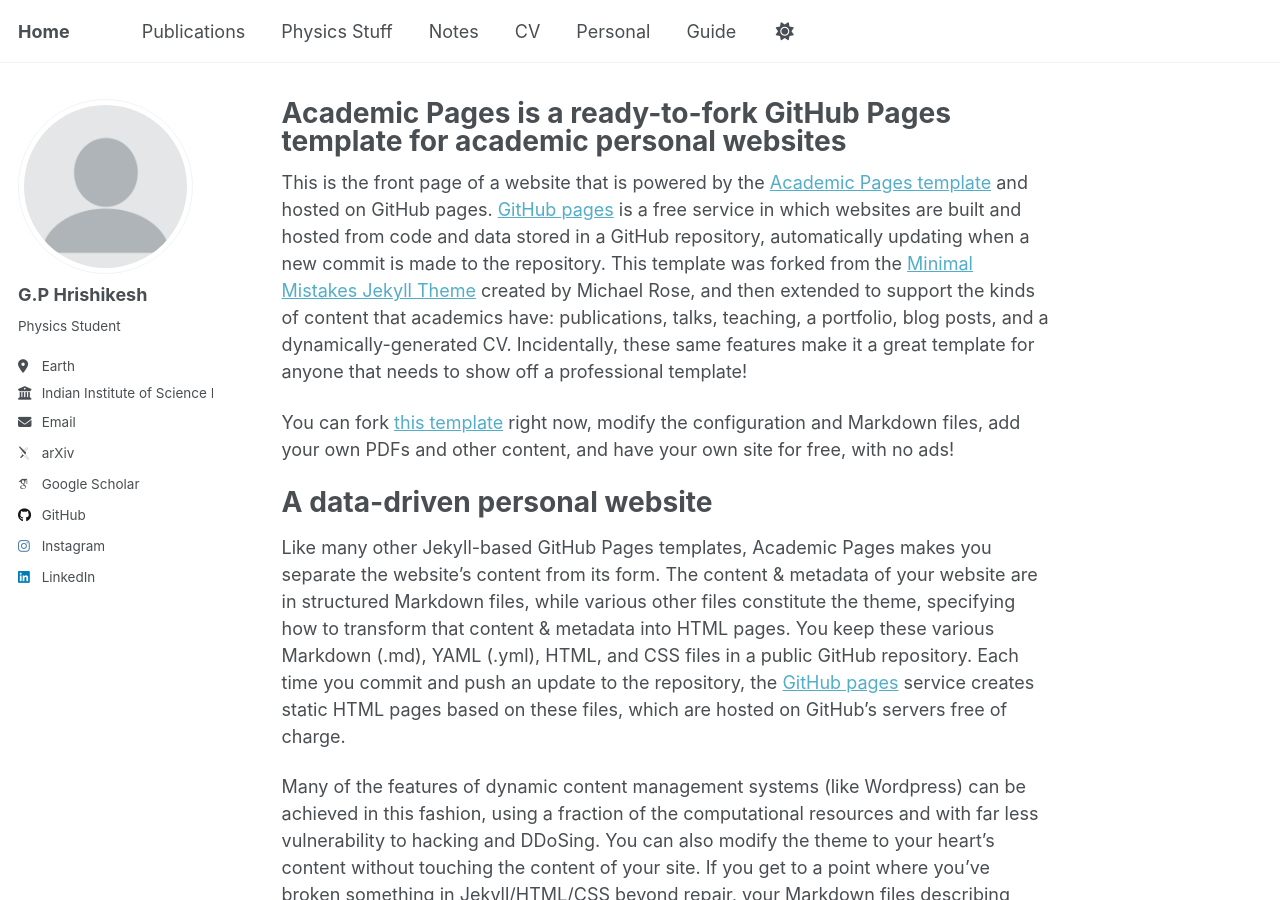
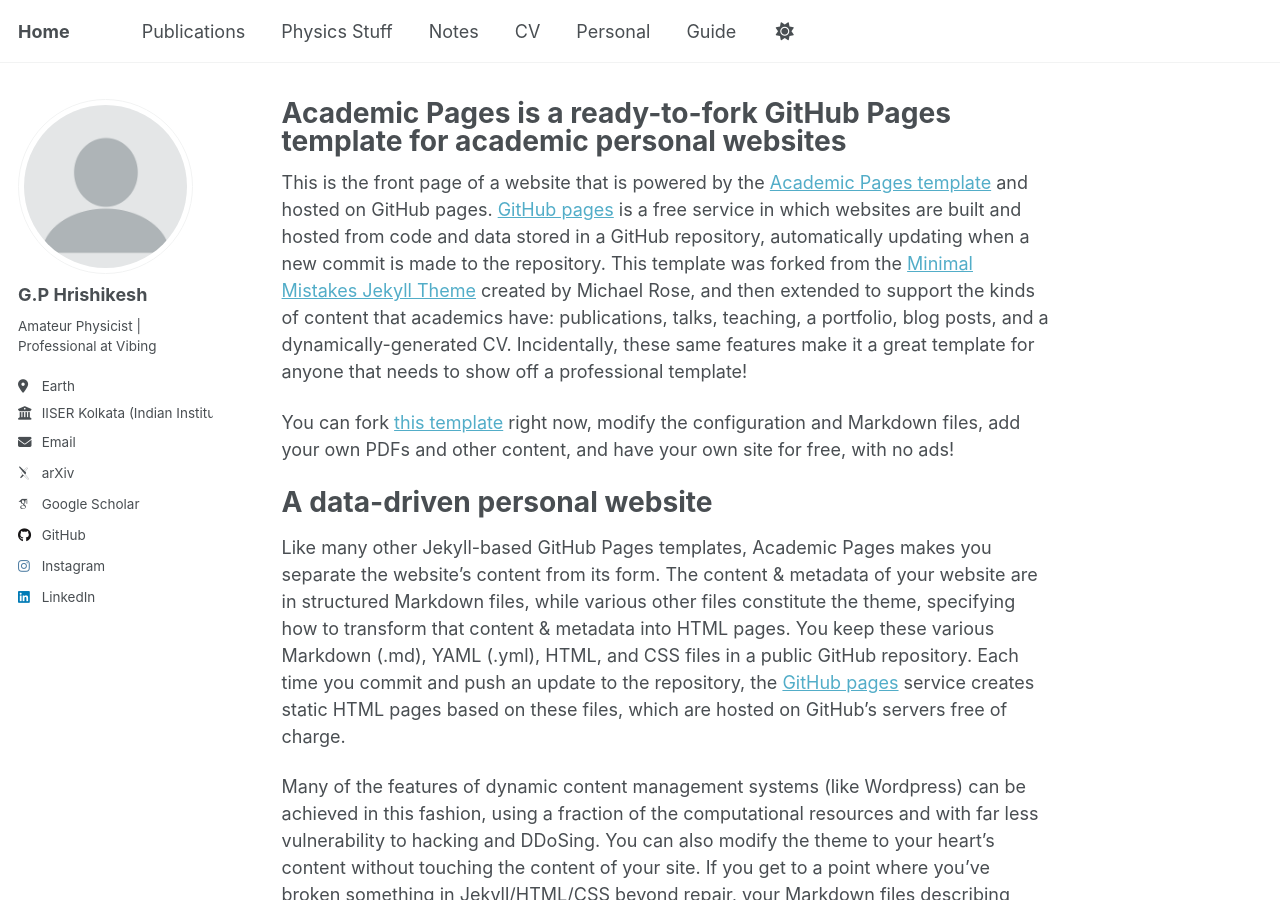
Before and after one commit to gphrishi/gphrishi.github.io, a Jekyll site: the page built from _pages/about.md, in a window 1280 px wide and 900 px high. Built offline with Jekyll 4.4.1, drawn with Linux system fonts in a browser that asks for light colours; some web fonts are replaced; a script that is not in the unit is left out.

Commit message:
_config.yml

```diff
--- a/_config.yml
+++ b/_config.yml
@@ -25,9 +25,9 @@
   avatar           : "profile.png"
   name             : "G.P Hrishikesh"
   pronouns         : # example: "she/her"
-  bio              : "Physics Student"
+  bio              : "Amateur Physicist | Professional at Vibing"
   location         : "Earth"
-  employer         : "Indian Institute of Science Education and Research Kolkata"
+  employer         : "IISER Kolkata (Indian Institute of Science Education and Research Kolkata)"
   uri              : # URL
   email            : "gph20ms207@iiserkol.ac.in"
 
```
